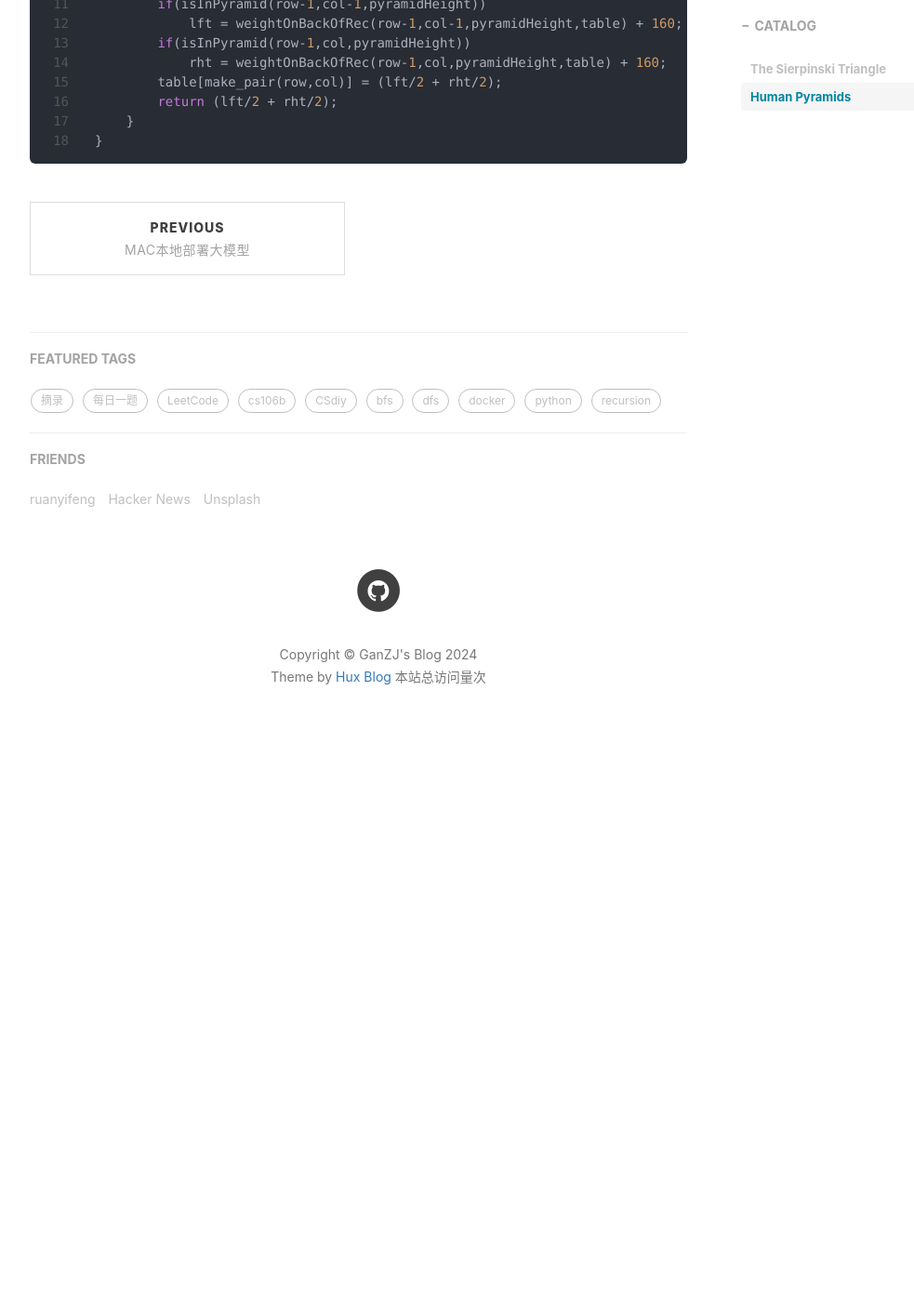
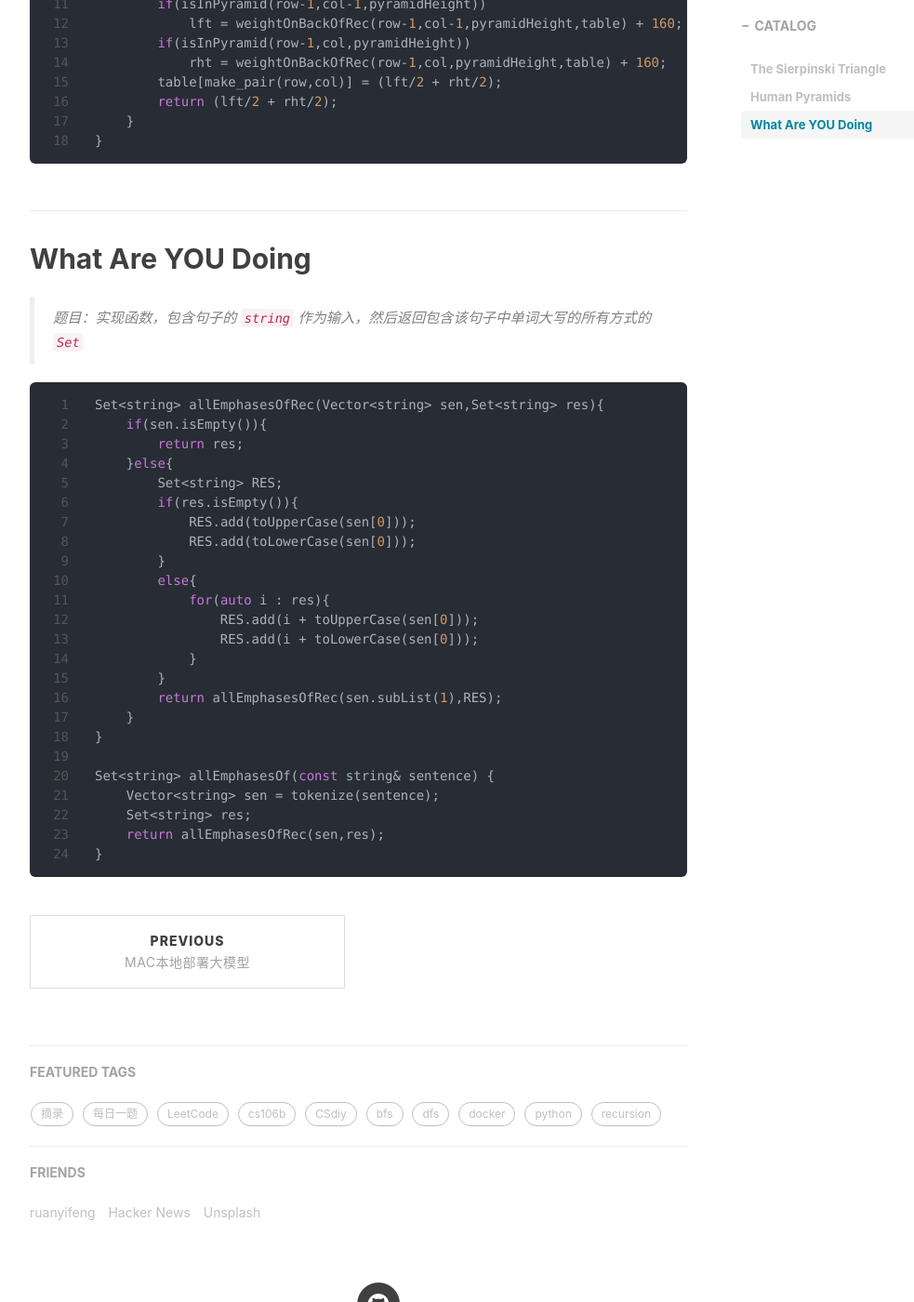
Before and after one commit to Lhrek/Lhrek.github.io, a Jekyll site: the page built from _posts/2024-6-24-cs106b_A3.md, in a window 1280 px wide and 1400 px high, scrolled down 3515 px. Shown: the whole window at 93% size, without its empty margins (233-1216 px from the left). Built offline with Jekyll 4.4.1, drawn with Linux system fonts in a browser that asks for light colours; nearby versions of some CDN libraries; comment, search, counter and statistics services are not loaded; before the commit the page ends 4347 px from its top, so only the background shows below that.

Commit message:
mac commit

````diff
--- a/_posts/2024-6-24-cs106b_A3.md
+++ b/_posts/2024-6-24-cs106b_A3.md
@@ -98,3 +98,36 @@ double weightOnBackOfRec(int row, int col, int pyramidHeight,map<pair<int,int>,d
     }
 }
 ```
+
+
+
+## What Are YOU Doing
+
+> 题目：实现函数，包含句子的 `string` 作为输入，然后返回包含该句子中单词大写的所有方式的 `Set`
+
+```cpp
+Set<string> allEmphasesOfRec(Vector<string> sen,Set<string> res){
+    if(sen.isEmpty()){
+        return res;
+    }else{
+        Set<string> RES;
+        if(res.isEmpty()){
+            RES.add(toUpperCase(sen[0]));
+            RES.add(toLowerCase(sen[0]));
+        }
+        else{
+            for(auto i : res){
+                RES.add(i + toUpperCase(sen[0]));
+                RES.add(i + toLowerCase(sen[0]));
+            }
+        }
+        return allEmphasesOfRec(sen.subList(1),RES);
+    }
+}
+
+Set<string> allEmphasesOf(const string& sentence) {
+    Vector<string> sen = tokenize(sentence);
+    Set<string> res;
+    return allEmphasesOfRec(sen,res);
+}
+```
````
